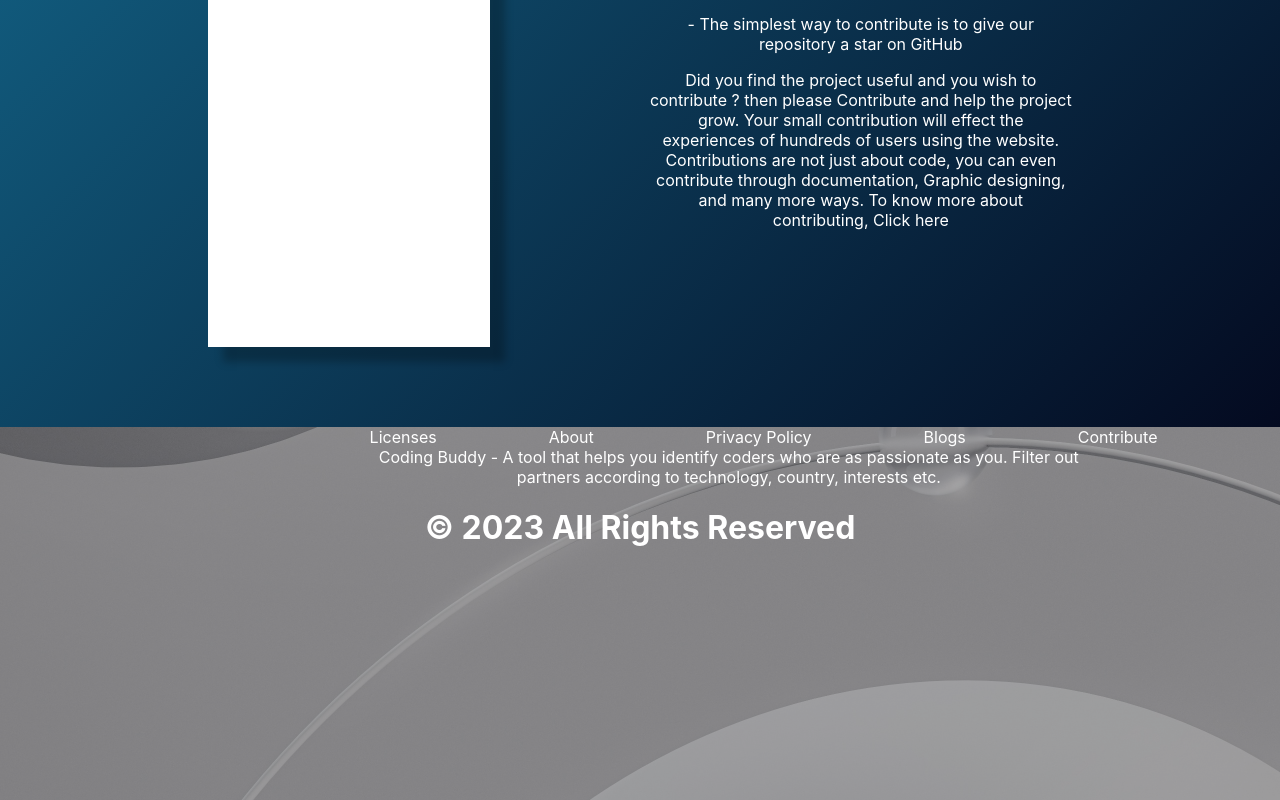
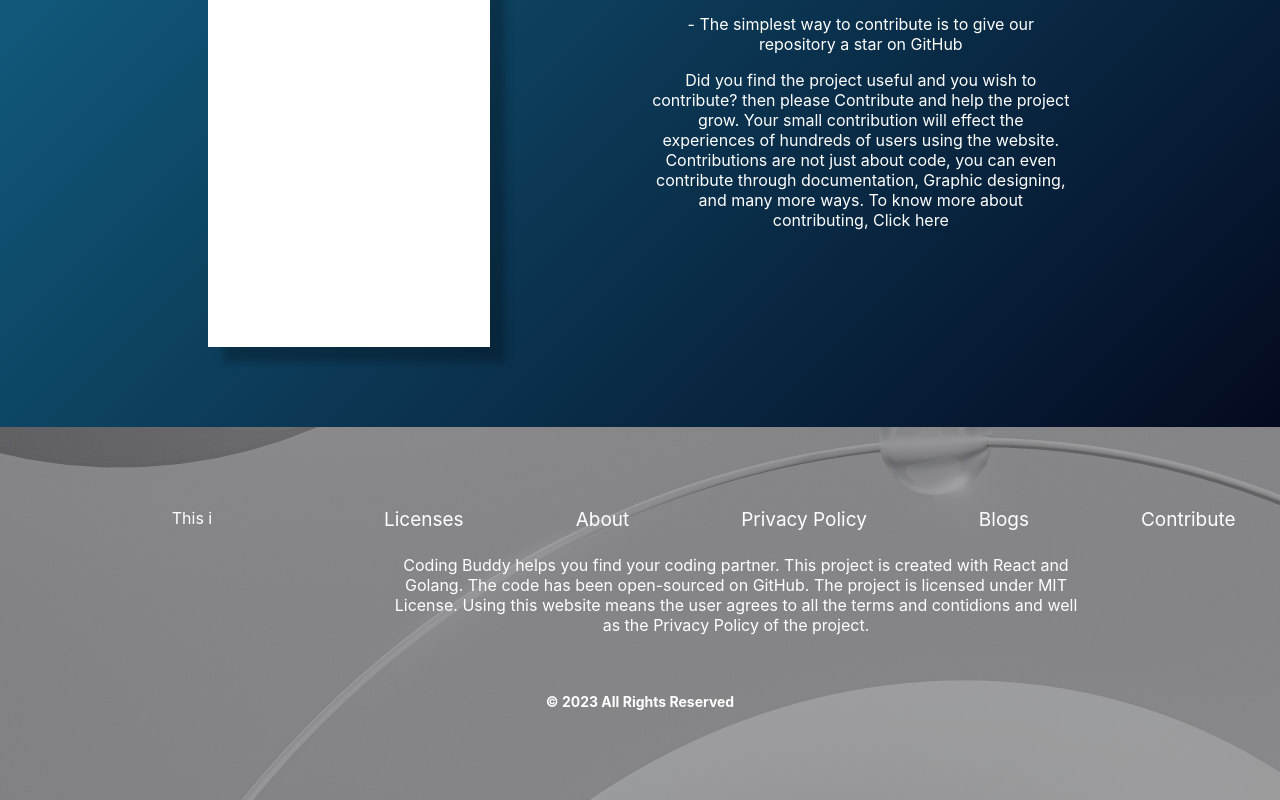
Before and after one commit to 1Shubham7/code-buddy, a React (Create React App) app: page / in a window 1280 px wide. Shown: the part 2788-3588 px from the top of the page. Built offline with nearby package versions, Linux system fonts and the light colour scheme.

Commit message:
partally footer ready

```diff
--- a/src/components/contribute/Contribute.jsx
+++ b/src/components/contribute/Contribute.jsx
@@ -8,11 +8,12 @@ export default function Contribute() {
       </div>
       <div className="the-text">
         <h1 className="how">
-        How can you Contribute
+        How can you Contribute ?
         </h1>
         <p> - The simplest way to contribute is to give our
           repository a star on GitHub</p>
-        <p>Did you find the project useful and you wish to contribute ? then please Contribute and help the project grow. Your small contribution will effect the experiences of hundreds of users using the website. Contributions are not
+        <p>Did you find the project useful and you wish to contribute? then please Contribute and help the project grow. Your small contribution
+          will effect the experiences of hundreds of users using the website. Contributions are not
            just about code, you can even contribute through documentation,
            Graphic designing, and many more ways. To know more about contributing, <a href="https://github.com/1Shubham7/code-buddy">Click here</a></p>
       </div>
--- a/src/components/footer/Footer.jsx
+++ b/src/components/footer/Footer.jsx
@@ -3,10 +3,10 @@ import './footer.css'
 
 export default function Footer() {
   return (
-    <div className="footer">
-      <div className="footer-container">
+    <> <div className="footer">
+      <div className="row-one">
       <div className="socials">
-
+        This i
       </div>
       <div className="text-part">
         <div className="text-links">
@@ -16,10 +16,14 @@ export default function Footer() {
             <a href="#blogs" className="my-text-link">Blogs</a>
             <a href="#contribute" className="my-text-link">Contribute</a>
         </div>
-        <div className="text-para">Coding Buddy - A tool that helps you identify coders who are as passionate as you. Filter out partners according to technology, country, interests etc.</div>
+        <div className="text-para">Coding Buddy helps you find your coding partner. This project is created with React and Golang. The code has been open-sourced on GitHub. The project is licensed under MIT License. Using this website means the user agrees to all the terms and contidions and well as the Privacy Policy of the project.</div>
       </div>
       </div>
+      <div className="row-two">
       <h1 className="copyright">© 2023 All Rights Reserved</h1>
+      </div>
     </div>
+
+    </>
   )
 }
--- a/src/components/footer/footer.css
+++ b/src/components/footer/footer.css
@@ -2,12 +2,24 @@
     background-size: cover;
     height: 373px;
     background-image: url('Footer.png');
-    /* backgound: lightgray 0px -373.5px / 100% 270.241% no-repeat, rgba(32, 25, 25, 0.64); */
     color: #fff;
+
+    display: flex;
+    flex-direction: column;
+    align-items: center;
+    justify-content: center;
+}
+
+.row-one{
+    display: flex;
+}
+
+.row-two{
+    margin-top: 3rem;
 }
 
 .footer-container{
-    display: flex;
+    padding-top: 5rem;
 }
 
 .socials{
@@ -16,15 +28,20 @@
 
 .text-part{
     flex-basis: 70%;
-    padding-right: 3rem;
 }
 
 .text-para{
-    padding-right: 9rem;
+    padding-right: 12rem;
+    padding-top: 1.5rem;
 }
 
 .text-links{
     display: flex;
     flex-direction: row;
     gap: 7rem;
+    font-size: 19px;
 }
+
+.copyright{
+    font-size: 14px;
+}
```
